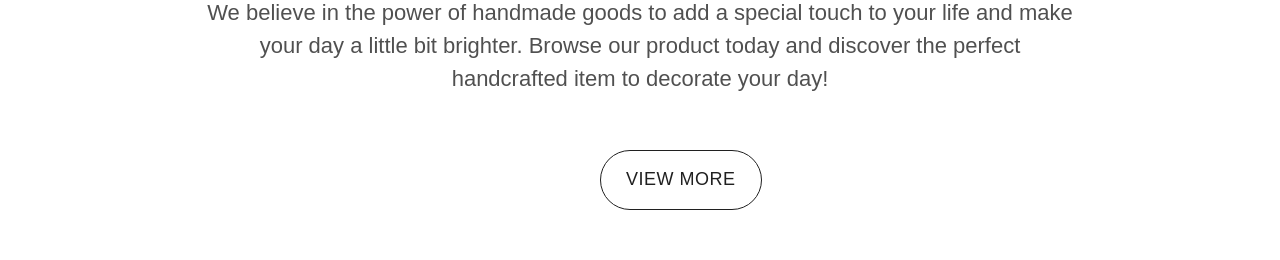
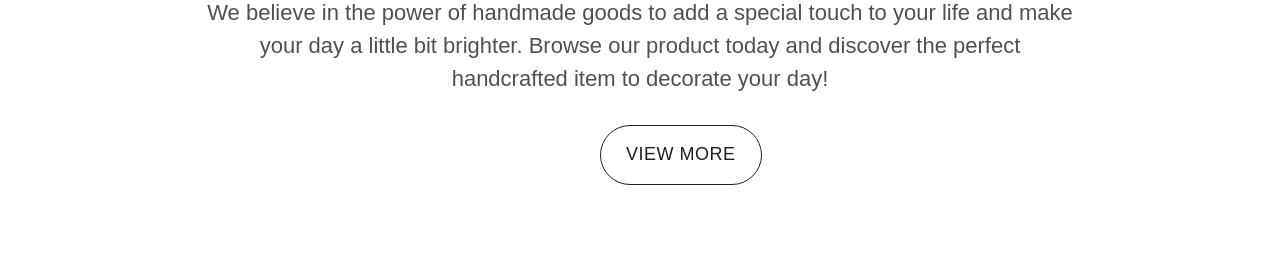
Before and after one commit to AdanLodhi/wood-Hand-crafted-goods-shoping-Website, a React (Vite) app in the folder my-app/: page /about in a window 1280 px wide. Shown: the part 1300-1560 px from the top of the page. Built offline with nearby package versions, Linux system fonts and the light colour scheme.

Commit message:
chages in view more button

```diff
--- a/my-app/src/Pages/About/About.css
+++ b/my-app/src/Pages/About/About.css
@@ -178,17 +178,6 @@
     line-height: 1.5em;
 }
 
-.banner-button {
-    color: #202020;
-    font-family: Manrope, sans-serif;
-    font-size: 16px;
-    font-weight: 500;
-    line-height: 1.5em;
-    box-sizing: border-box;
-    margin-top: 25px;
-    display: flex;
-}
-
 .primary-button {
     margin-left: 600px;
     box-sizing: border-box;
--- a/my-app/src/Pages/About/About.jsx
+++ b/my-app/src/Pages/About/About.jsx
@@ -2,6 +2,7 @@
 import './About.css'
 import SecondLastContainer from "./Containers/SecondLastContainer"; /* Error with the direction */
 import LastContainer from './Containers/LastContainer'  /* Error with the direction */
+import {Link } from "react-router-dom";
 
 function About() {
   return (
@@ -39,13 +40,13 @@
         <h2 className="dec-head">Decorate Your Day With Our <br /> Handcrafts</h2>
         <p className='dec-para'>We believe in the power of handmade goods to add a special touch to your life and make <br /> your day a little bit brighter. Browse our product today and discover the perfect <br />handcrafted item to decorate your day!</p>
         <div className="banner-button">
-          <a className='primary-button' href='./Home.jsx'>View More</a>
+        <Link to="/"><button className='primary-button'>
+              View more
+            </button>
+            </Link>
         </div>
       </div>
 
-      <div className="bg-light">
-
-      </div>
 
     </div><>
         <SecondLastContainer />
```
